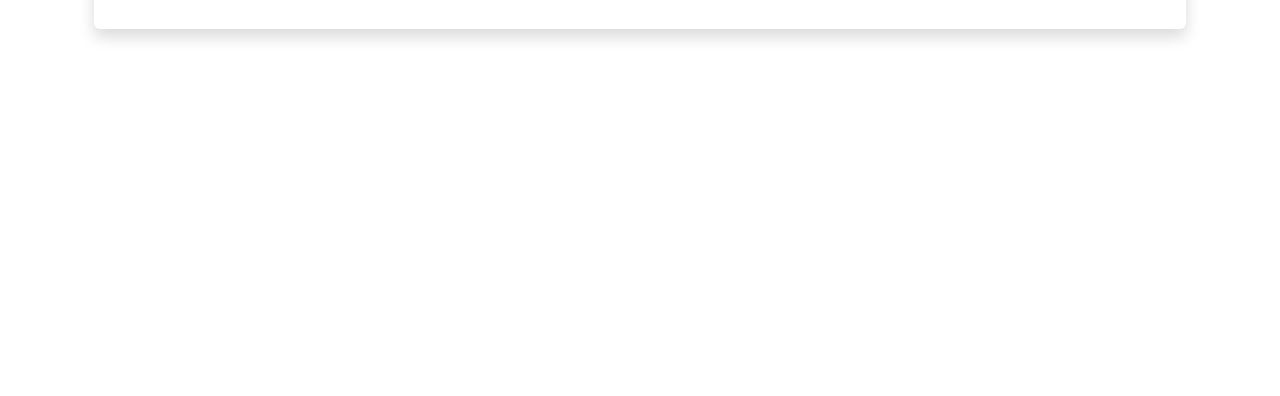
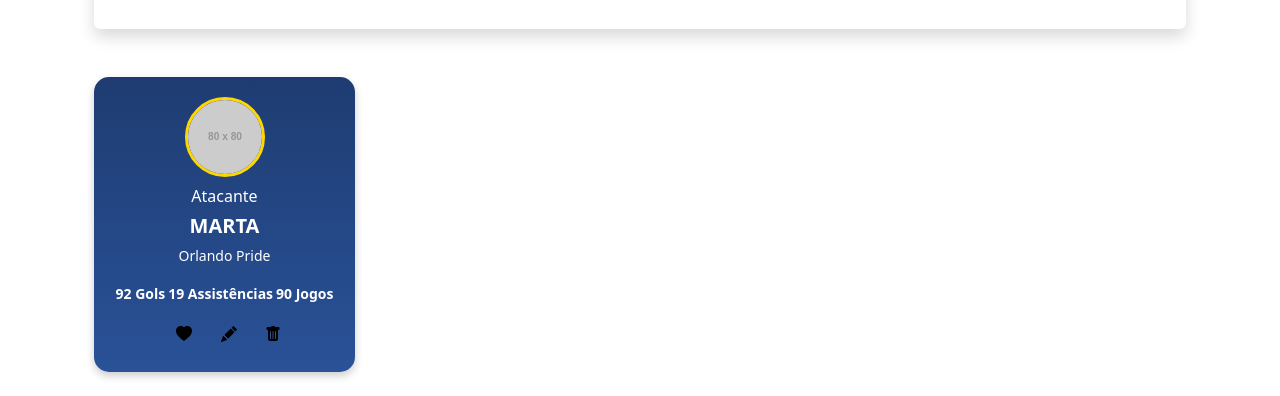
Before and after one commit to UlissesE/FutGirls, a website built with Vite: page index.html in a window 1280 px wide. Shown: the part 770-1166 px from the top of the page. Before the commit the page ends 871 px from the top, so only its background shows below. Built offline with nearby package versions, Linux system fonts and the light colour scheme; placeholder pictures from the web are drawn by us.

Commit message:
feat: player card model

```diff
--- a/index.html
+++ b/index.html
@@ -105,6 +105,37 @@
       </div>
     </section>
 
+    <section aria-labelledby="lista-title">
+      <h2 id="lista-title" class="visually-hidden">Lista de Jogadoras</h2>
+      <div class="row g-3">
+
+        <article class="col-md-3">
+          <div class="player-card">
+            <img src="https://via.placeholder.com/80" class="player-img" alt="Foto de Marta">
+            <h6 class="">Atacante</h6>
+            <h5 class="">MARTA</h5>
+            <p><small>Orlando Pride</small></p>
+            <div class="stats">
+              <span>92 Gols</span>
+              <span>19 Assistências</span>
+              <span>90 Jogos</span>
+            </div>
+            <nav class="mt-2" aria-label="Ações da jogadora Marta">
+              <button class="botao" title="Favoritar">
+                <img src="./src/img/heart-fill.svg" alt="">
+              </button>
+              <button class="botao" title="Editar">
+                <img src="./src/img/pencil-fill.svg" alt="">
+              </button>
+              <button class="botao" title="Excluir">
+                <img src="./src/img/trash-fill.svg" alt="">
+              </button>
+            </nav>
+          </div>
+        </article>
+
+      </div>
+    </section>
   </main>
 </body>
 
--- a/src/css/style.css
+++ b/src/css/style.css
@@ -7,3 +7,40 @@
 #foto::placeholder {
   opacity: 50%;
 }
+
+.player-card {
+  background: linear-gradient(180deg, #1e3c72, #2a5298);
+  color: #fff;
+  border-radius: 15px;
+  padding: 20px;
+  text-align: center;
+  box-shadow: 0 4px 8px rgba(0, 0, 0, 0.2);
+}
+.player-card .player-img {
+  width: 80px;
+  height: 80px;
+  border-radius: 50%;
+  border: 3px solid gold;
+  object-fit: cover;
+  margin-bottom: 10px;
+}
+.player-card h5 {
+  margin: 5px 0;
+  font-weight: bold;
+}
+.stats {
+  display: flex;
+  justify-content: space-around;
+  margin-top: 10px;
+}
+.stats span {
+  font-size: 14px;
+  font-weight: bold;
+}
+.botao {
+  background: none;
+  border: none;
+  cursor: pointer;
+  padding: 8px;
+  margin-left: 8px;
+}
```
Also changed, not shown: src/img/heart-fill.svg (added), src/img/heart.svg (added), src/img/pencil-fill.svg (added), src/img/trash-fill.svg (added).
